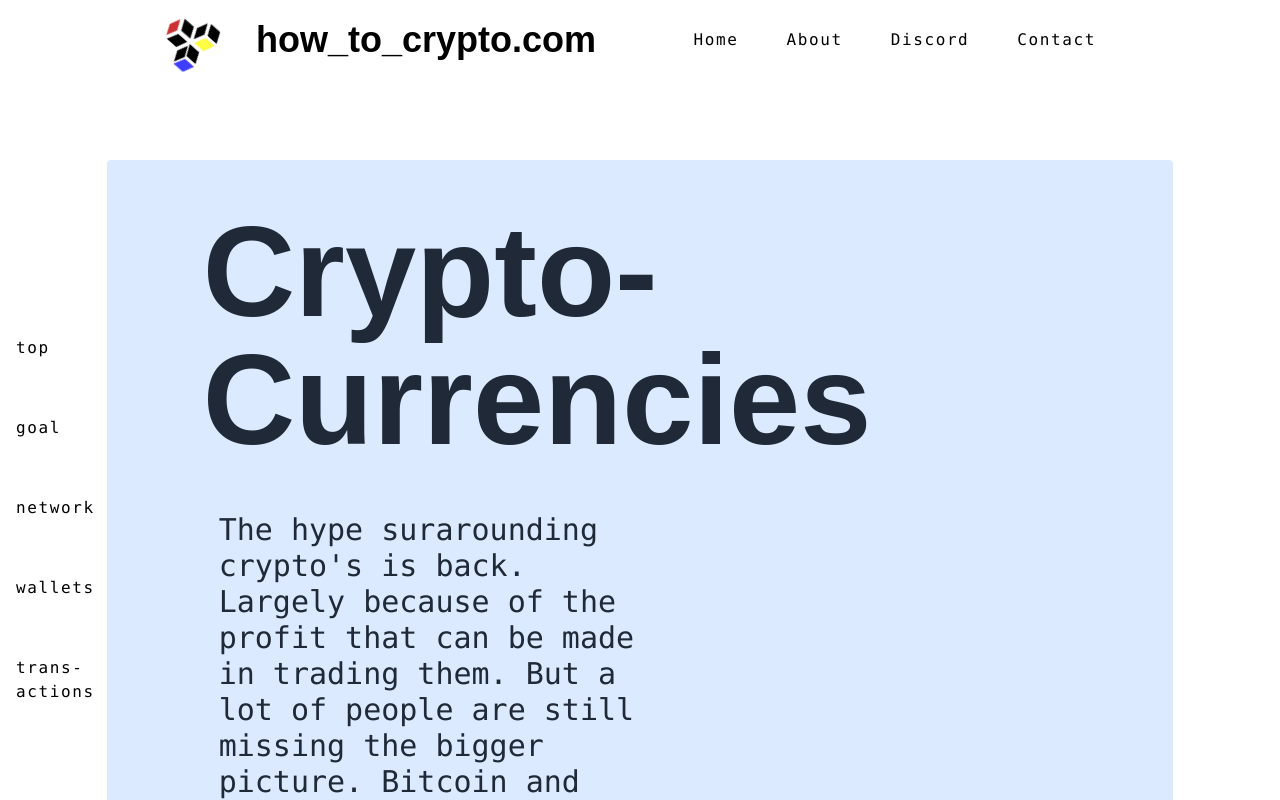
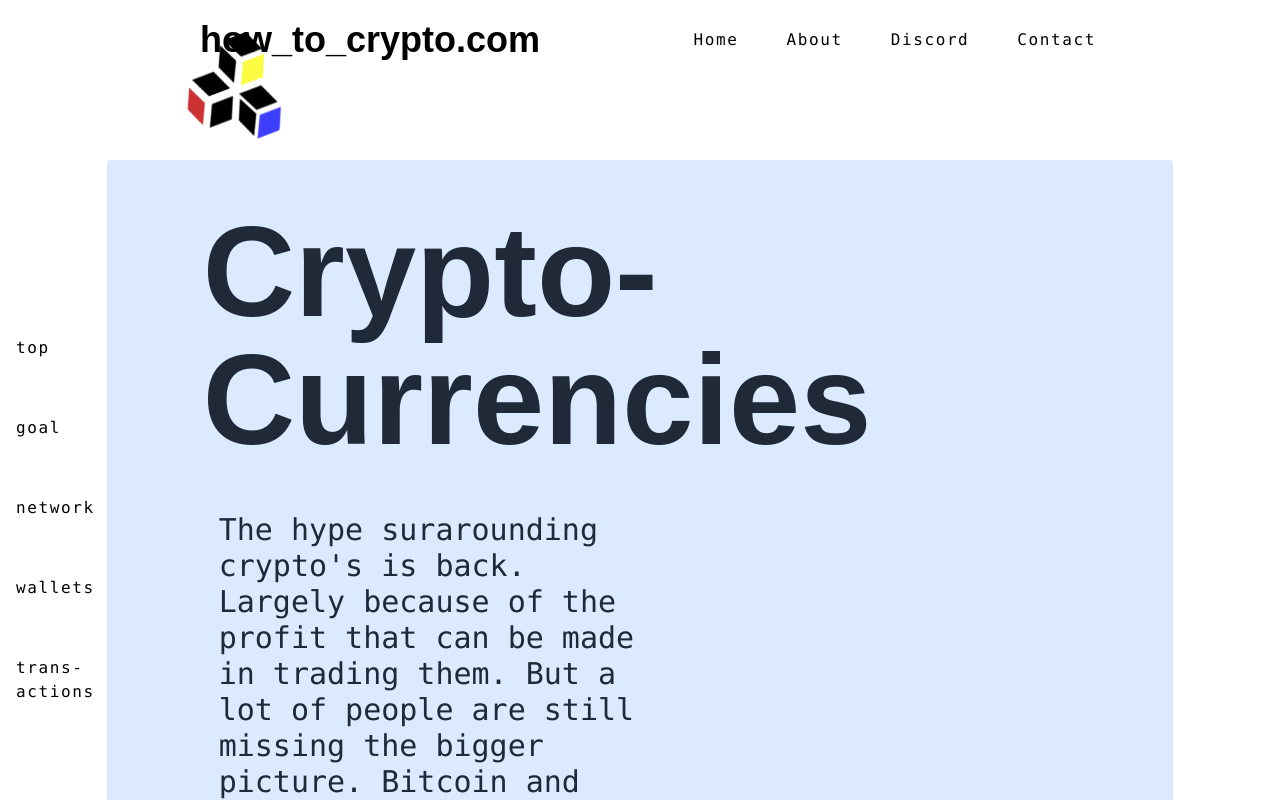
Before and after one commit to PaulRuigrok/react_website, a React (Create React App) app: page / in a window 1280 px wide. Shown: the top 800 px of the page. Built offline with nearby package versions, Linux system fonts and the light colour scheme.

Commit message:
new logo

```diff
--- a/src/Home/sections/Network.js
+++ b/src/Home/sections/Network.js
@@ -22,15 +22,15 @@ const Network = () => {
             </div>
             <div className='md:w-1/2 '>
                <div className='grid grid-cols-3 gap-6'>
-               <div className='flex justify-center animate-wiggle' style={{animationDelay:"100ms"}}><PcSvg className='w-20 md:w-40'/></div>
-               <div className='flex justify-center animate-wiggle'><PcSvg className='w-20 md:w-40'/></div>
-               <div className='flex justify-center animate-wiggle'  style={{animationDelay:"600ms"}}><PcSvg className='w-20 md:w-40'/></div>
-               <div className='flex justify-center animate-wiggle'><PcSvg className='w-20 md:w-40 '/></div>
-               <div className='flex justify-center'><FileSvg className='w-60 h-20 md:h-60'/></div>
-               <div className='flex justify-center animate-wiggle' style={{animationDelay:"300ms"}}><PcSvg className='w-20 md:w-40'/></div>
-               <div className='flex justify-center animate-wiggle'  style={{animationDelay:"635ms"}}><PcSvg className='w-20 md:w-40'/></div>
-               <div className='flex justify-center animate-wiggle'  style={{animationDelay:"120ms"}}><PcSvg className='w-20 md:w-40'/></div>
-               <div className='flex justify-center animate-wiggle' style={{animationDelay:"50ms"}}><PcSvg className='w-20 md:w-40'/></div>
+               <div className='flex justify-center hover:animate-wiggle fill-current text-gray-800'><PcSvg className='w-20 md:w-40'/></div>
+               <div className='flex justify-center hover:animate-wiggle fill-current text-gray-800'><PcSvg className='w-20 md:w-40'/></div>
+               <div className='flex justify-center hover:animate-wiggle fill-current text-gray-800'><PcSvg className='w-20 md:w-40'/></div>
+               <div className='flex justify-center hover:animate-wiggle fill-current text-gray-800'><PcSvg className='w-20 md:w-40 '/></div>
+               <div className='flex justify-center fill-current text-gray-800'><FileSvg className='w-60 h-20 md:h-60'/></div>
+               <div className='flex justify-center hover:animate-wiggle fill-current text-gray-800'><PcSvg className='w-20 md:w-40'/></div>
+               <div className='flex justify-center hover:animate-wiggle fill-current text-gray-800'><PcSvg className='w-20 md:w-40'/></div>
+               <div className='flex justify-center hover:animate-wiggle fill-current text-gray-800'><PcSvg className='w-20 md:w-40'/></div>
+               <div className='flex justify-center hover:animate-wiggle fill-current text-gray-800'><PcSvg className='w-20 md:w-40'/></div>
                </div>
             </div>
             <p className='mt-20 md:hidden mt-6 visible font-mono font-bold text-gray-800'>
--- a/src/index.css
+++ b/src/index.css
@@ -25,3 +25,16 @@
     transform: rotate(45deg);
     transition: transform 200ms cubic-bezier(0.26, 0.6, 0.48, 1.62)
 }
+
+.logo {
+    position: absolute;
+    transform: scale(1.9) translate(40%,50%);
+    transition-property: transform;
+    transition: transform 300ms ease-in-out
+}
+
+.logo-post {
+    transform: scale(1) translate(0px,0px);
+    transition-property: transform;
+    transition: transform 300ms ease-in-out
+}
--- a/src/shared/Nav/index.js
+++ b/src/shared/Nav/index.js
@@ -8,11 +8,30 @@ const Navbar = ({toggle}) => {
         setMenuOpen(!menuOpen)
     }
 
+    window.onscroll = function() {scrollFunction()};
+
+    function scrollFunction() {
+
+        if (!menuOpen){
+            if (document.body.scrollTop > 70 || document.documentElement.scrollTop > 70) {
+            document.getElementById("logo").className = 'logo-post'
+            //document.getElementById("logo").style.transform = "scale(1) translate(0px,0px)";
+            } else {
+            //document.getElementById("logo").style.transform = "scale(1.7) translate(30%,40%px)";
+            document.getElementById("logo").className = 'logo'
+            }
+        } else {
+            document.getElementById("logo").className = 'logo-post'
+        }
+    }
+
     return (
         <div className = 'z-40 px-10 md:px-0 flex h-20 w-full items-center justify-center sticky top-0 bg-white'>
-            <div className = 'w-screen flex justify-between px-0 md:px-40'>
+            <div className = 'w-screen flex justify-between px-0 md:px-40 relative'>
                 <Link to="/" className = 'flex items-center justify-between'>
+                    <div id='logo' className={`logo ${menuOpen && 'logo-post'}`}>
                     <LogoSvg className='w-10 md:w-14 animate-spin'/>
+                    </div>
                     <h2 className= 'text-2xl hidden md:text-4xl md:flex ml-10 font-display font-bold'>how_to_crypto.com</h2>
                 </Link>
                 <div className = {`${!menuOpen ? 'menubutton' : 'menubutton-open'} cursor-pointer md:hidden flex items-center flex justify-center items-center`}
--- a/tailwind.config.js
+++ b/tailwind.config.js
@@ -8,8 +8,8 @@ module.exports = {
     extend: {
       animation: {
         fadeIn: 'fadeIn 2s ease-in forwards',
-        wiggle: 'wiggle 1s ease-in-out infinite',
-        spin: 'spin 8s linear infinite',
+        wiggle: 'wiggle 100ms ease-in-out',
+        spin: 'spin 10000ms linear infinite',
         bounce: 'bounce 2s infinite',
         smallbounce : 'smallbounce 1s infinite',
         rotatebutton : 'rotatebutton 1s ease'
@@ -20,8 +20,8 @@ module.exports = {
           "100%": { opacity: 1 }
         },
         wiggle: {
-          '0%, 100%': { transform: 'rotate(-1deg)' },
-          '50%': { transform: 'rotate(1deg)' },
+          '0%, 100%': { transform: 'rotate(-3deg)' },
+          '50%': { transform: 'rotate(3deg)' },
         },
         bounce: {
           '0%, 100%': { transform: 'translateX(10px)'},
```
